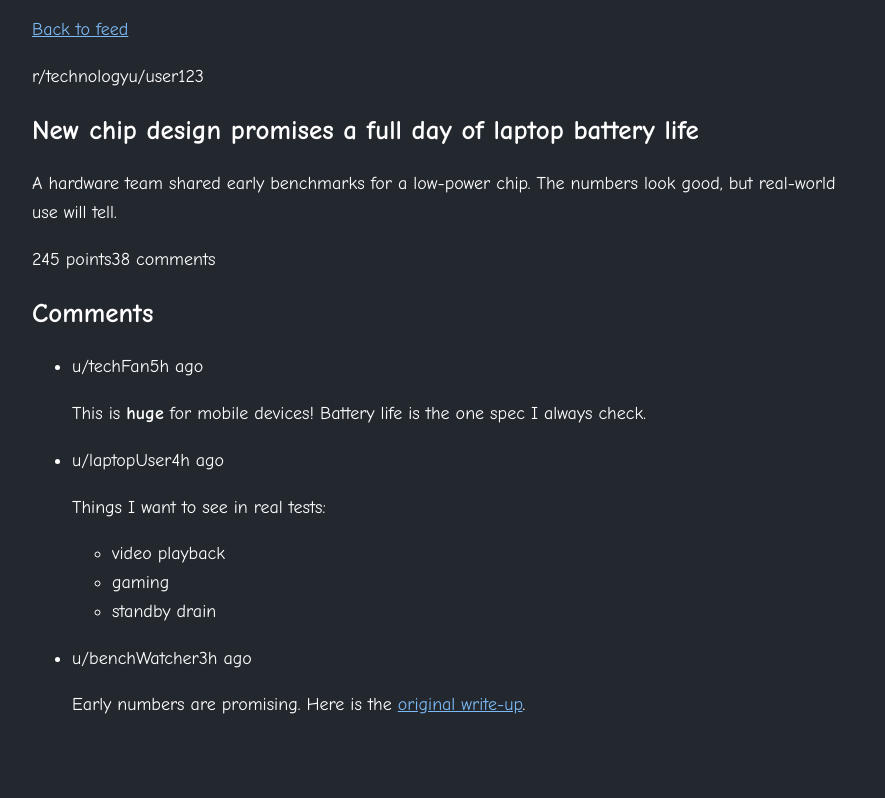
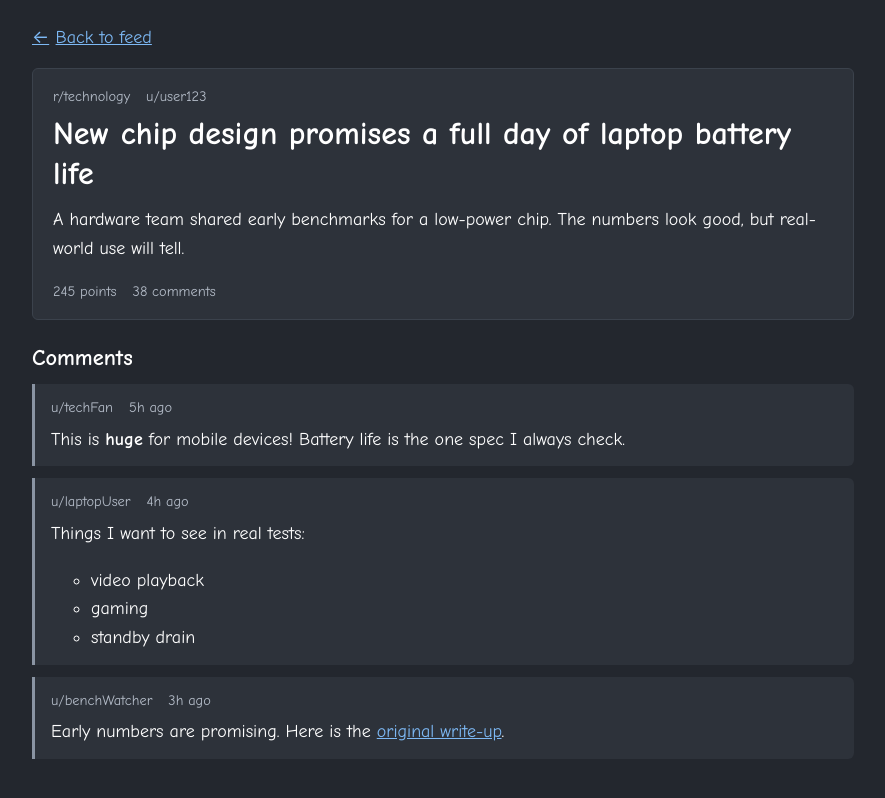
Before and after one commit to Butiza-hub/reddit-app, a React (Vite) app: page /post/p1 in a window 1280 px wide. Shown: the whole page, without its empty margins (176-1061 px from the left). Built offline with nearby package versions, Linux system fonts and the light colour scheme.

Commit message:
Style the post page and comments

```diff
--- a/src/features/comments/CommentList.jsx
+++ b/src/features/comments/CommentList.jsx
@@ -3,16 +3,16 @@ import { formatTimeAgo } from '../../utils/formatTimeAgo'
 
 export default function CommentList({ comments }) {
   return (
-    <section>
+    <section className="comments">
       <h2>Comments</h2>
       {comments.length === 0 ? (
-        <p>No comments yet.</p>
+        <p className="status-message">No comments yet.</p>
       ) : (
-        <ul>
+        <ul className="comment-list">
           {comments.map((comment) => (
             <li key={comment.id}>
-              <article>
-                <p>
+              <article className="comment">
+                <p className="post-meta">
                   <span>u/{comment.author}</span>
                   <time
                     dateTime={new Date(comment.createdUtc * 1000).toISOString()}
@@ -20,7 +20,9 @@ export default function CommentList({ comments }) {
                     {formatTimeAgo(comment.createdUtc)}
                   </time>
                 </p>
-                <Markdown>{comment.body}</Markdown>
+                <div className="comment-body">
+                  <Markdown>{comment.body}</Markdown>
+                </div>
               </article>
             </li>
           ))}
--- a/src/features/posts/PostPage.jsx
+++ b/src/features/posts/PostPage.jsx
@@ -32,11 +32,13 @@ export default function PostPage() {
   let commentsSection
 
   if (comments.status === 'failed') {
-    commentsSection = <p>We couldn&rsquo;t load the comments.</p>
+    commentsSection = (
+      <p className="status-message">We couldn&rsquo;t load the comments.</p>
+    )
   } else if (comments.status === 'succeeded') {
     commentsSection = <CommentList comments={comments.items} />
   } else {
-    commentsSection = <p>Loading comments...</p>
+    commentsSection = <p className="status-message">Loading comments...</p>
   }
 
   let content
@@ -44,14 +46,14 @@ export default function PostPage() {
   if (post) {
     content = (
       <>
-        <article>
-          <p>
+        <article className="post-detail">
+          <p className="post-meta">
             <span>{`r/${post.subreddit}`}</span>
             <span>{`u/${post.author}`}</span>
           </p>
-          <h1>{post.title}</h1>
-          <p>{post.excerpt}</p>
-          <p>
+          <h1 className="post-detail-title">{post.title}</h1>
+          <p className="post-body">{post.excerpt}</p>
+          <p className="post-stats">
             <span>{`${post.score} points`}</span>
             <span>{`${post.numComments} comments`}</span>
           </p>
@@ -70,14 +72,16 @@ export default function PostPage() {
       </div>
     )
   } else if (status === 'succeeded') {
-    content = <p>Post not found</p>
+    content = <p className="status-message">Post not found</p>
   } else {
-    content = <p>Loading post...</p>
+    content = <p className="status-message">Loading post...</p>
   }
 
   return (
     <main>
-      <Link to="/">Back to feed</Link>
+      <Link to="/" className="back-link">
+        <span aria-hidden="true">←</span> Back to feed
+      </Link>
       {content}
     </main>
   )
--- a/src/index.css
+++ b/src/index.css
@@ -230,6 +230,71 @@ main button:not([aria-pressed]):hover {
   margin-top: auto;
 }
 
+.back-link {
+  display: inline-flex;
+  align-items: center;
+  gap: 0.4rem;
+  min-height: 44px;
+  margin-bottom: 0.5rem;
+}
+
+.post-detail {
+  padding: 1rem 1.25rem;
+  border: 1px solid var(--color-line);
+  border-radius: var(--radius);
+  background: var(--color-surface);
+}
+
+.post-detail-title {
+  margin: 0.4rem 0 0.75rem;
+  font-size: clamp(1.5rem, 4vw, 2rem);
+}
+
+.post-body {
+  margin: 0 0 1rem;
+}
+
+.comments {
+  margin-top: 1.5rem;
+}
+
+.comments h2 {
+  margin: 0 0 0.75rem;
+  font-size: 1.4rem;
+}
+
+.comment-list {
+  display: grid;
+  gap: 0.75rem;
+  margin: 0;
+  padding: 0;
+  list-style: none;
+}
+
+.comment {
+  padding: 0.75rem 1rem;
+  border-left: 3px solid var(--color-control);
+  border-radius: 0 var(--radius) var(--radius) 0;
+  background: var(--color-surface);
+}
+
+.comment-body {
+  margin-top: 0.4rem;
+  overflow-wrap: anywhere;
+}
+
+.comment-body > :first-child {
+  margin-top: 0;
+}
+
+.comment-body > :last-child {
+  margin-bottom: 0;
+}
+
+.status-message {
+  color: var(--color-muted);
+}
+
 @media (prefers-reduced-motion: reduce) {
   * {
     transition: none !important;
```
